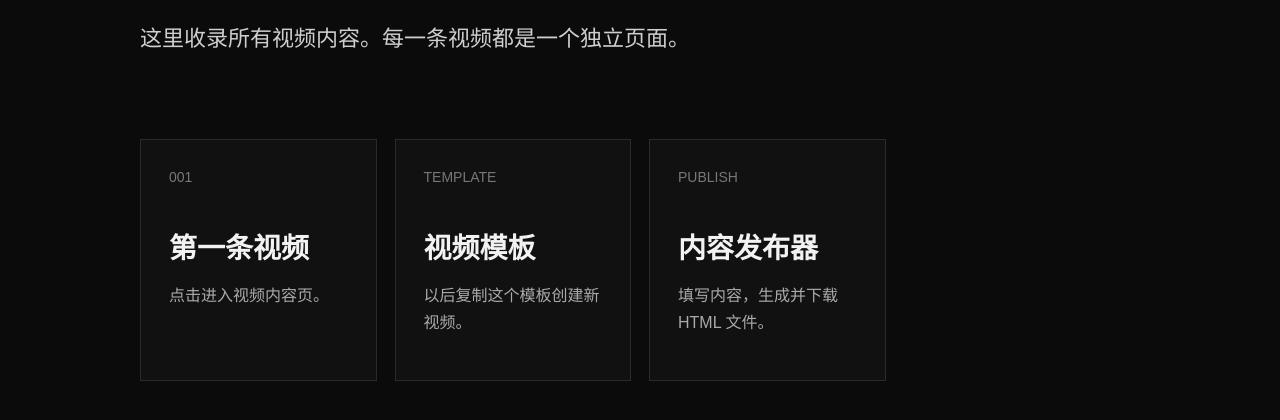
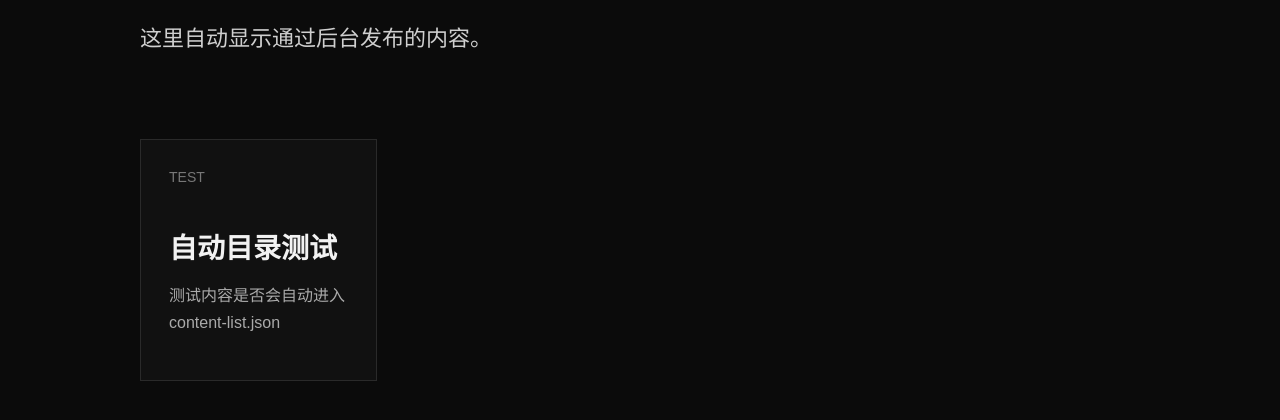
Before and after one commit to Y-0-NODE/YUNHENODE.github.io, a plain HTML site: page video.html in a window 1280 px wide. Shown: the part 318-738 px from the top of the page. Drawn offline with Linux system fonts and the light colour scheme.

Commit message:
Update video.html

```diff
--- a/video.html
+++ b/video.html
@@ -23,31 +23,30 @@
 
 <p class="eyebrow">VIDEO SYSTEM</p>
 <h1>视频系统</h1>
-<p class="intro">这里收录所有视频内容。每一条视频都是一个独立页面。</p>
+<p class="intro">这里自动显示通过后台发布的内容。</p>
 
-<div class="grid">
-
-<a class="card" href="video-post-001.html">
-  <span>001</span>
-  <h2>第一条视频</h2>
-  <p>点击进入视频内容页。</p>
-</a>
-
-<a class="card" href="video-post.html">
-  <span>TEMPLATE</span>
-  <h2>视频模板</h2>
-  <p>以后复制这个模板创建新视频。</p>
-</a>
-
-<a class="card" href="publish.html">
-  <span>PUBLISH</span>
-  <h2>内容发布器</h2>
-  <p>填写内容，生成并下载 HTML 文件。</p>
-</a>
-
-</div>
+<div id="content-list" class="grid"></div>
 
 </main>
 
+<script>
+async function loadContent() {
+  const res = await fetch("content-list.json");
+  const list = await res.json();
+
+  const box = document.getElementById("content-list");
+
+  box.innerHTML = list.map(item => `
+    <a class="card" href="${item.url}">
+      <span>${item.tag || "CONTENT"}</span>
+      <h2>${item.title}</h2>
+      <p>${item.intro}</p>
+    </a>
+  `).join("");
+}
+
+loadContent();
+</script>
+
 </body>
 </html>
```
